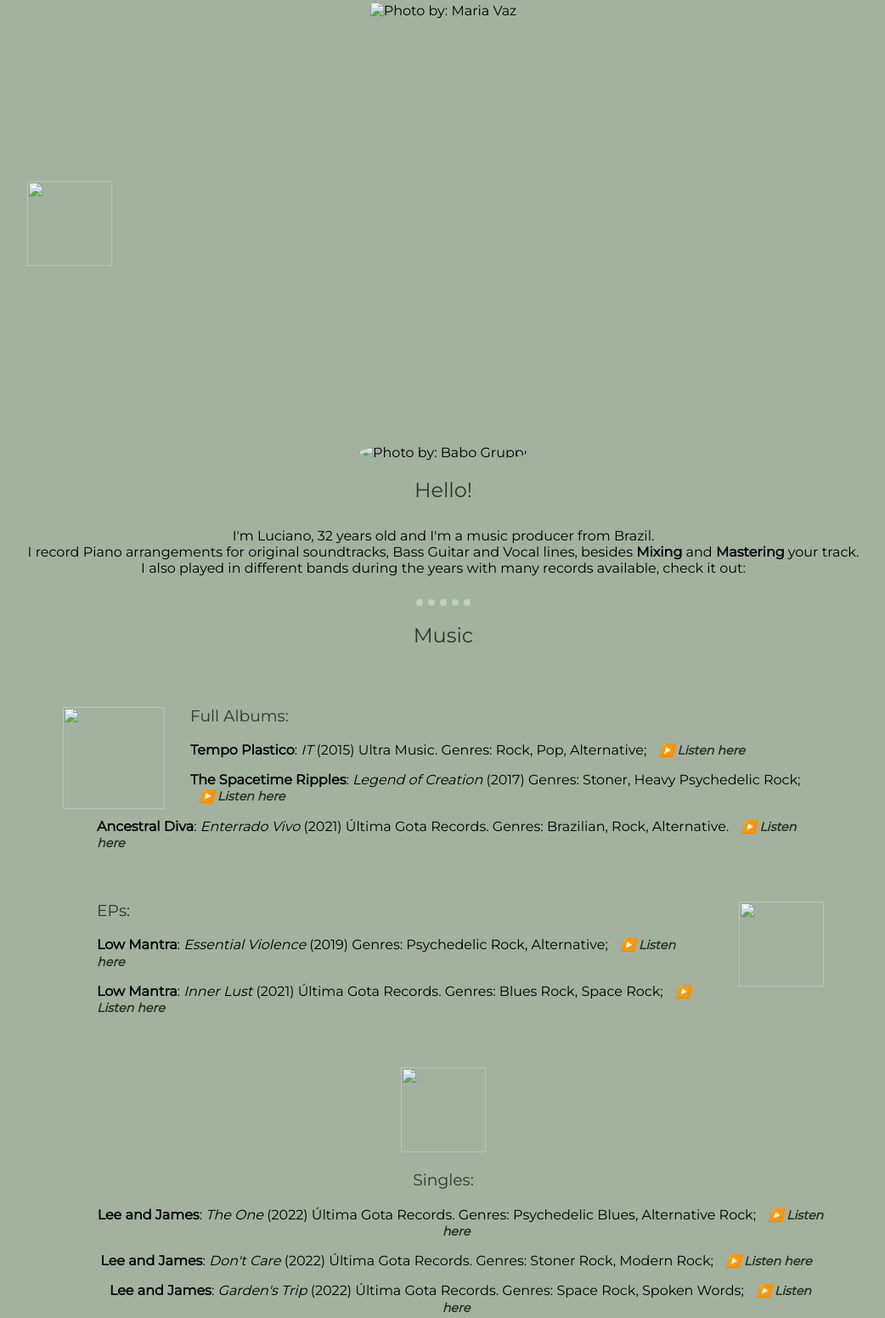
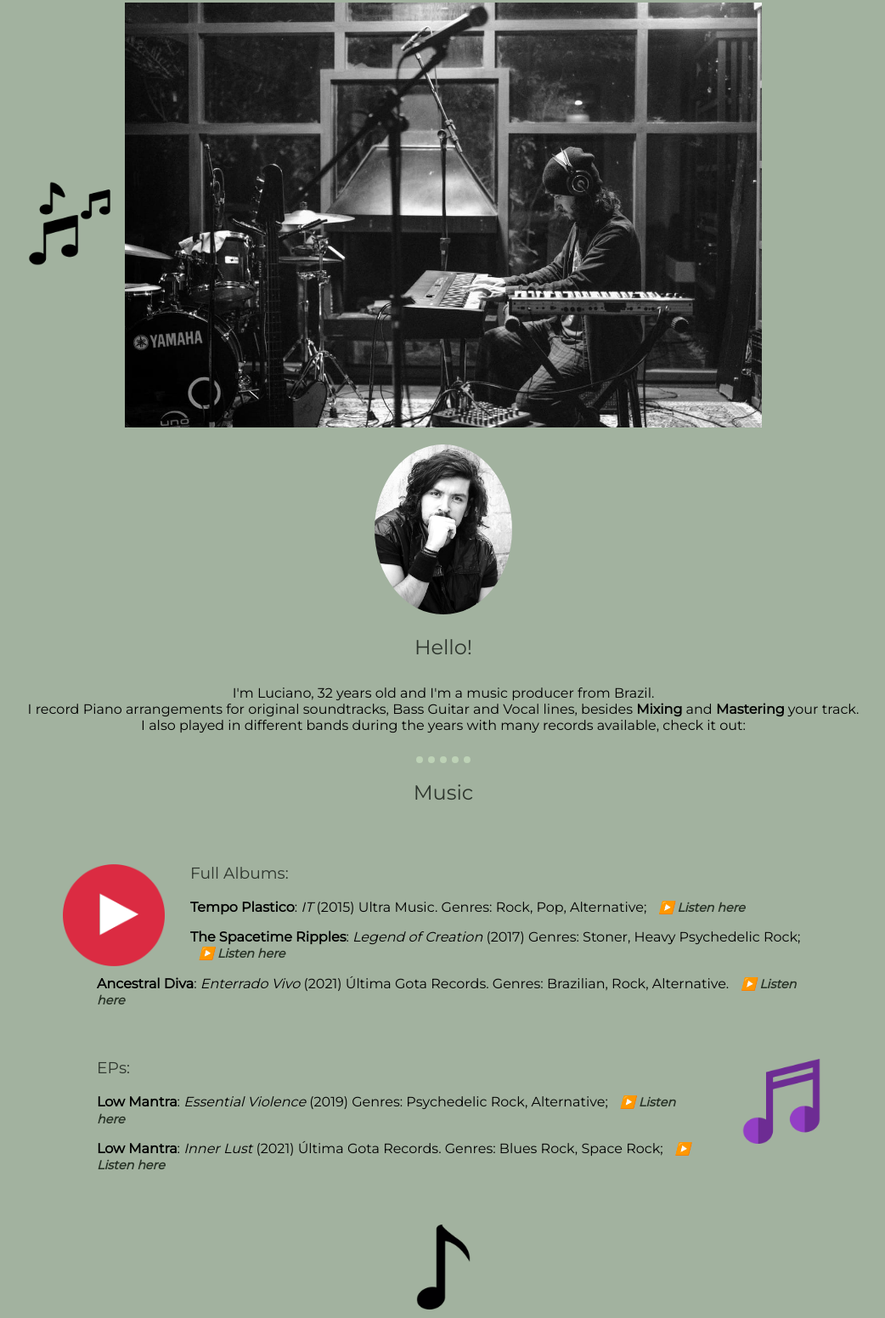
Before and after one commit to lucianobporto/Home-Page-New, a plain HTML site: page index.html in a window 1280 px wide. Shown: the part 287-1838 px from the top of the page at 85% size, without its empty margins (118-1160 px from the left). Drawn offline with Linux system fonts and the light colour scheme; files that its build step writes are made by us from their sources.

Commit message:
Update index.html

```diff
--- a/index.html
+++ b/index.html
@@ -4,7 +4,7 @@
     <meta charset="UTF-8">
     <title>Luciano B Porto - Homepage</title>
 
-<link rel="stylesheet" href="css/styles.css">
+<link rel="stylesheet" href="styles.css">
 <link rel="icon" href="favicon.ico">
 <link rel="preconnect" href="https://fonts.googleapis.com">
 <link rel="preconnect" href="https://fonts.gstatic.com" crossorigin>
@@ -16,15 +16,15 @@
     <div class="top-container">
     <h1>I'm Luciano</h1>
     <h2 class="producer"><p>a music <span><u>pro</span></u>ducer.</p></h2>
-    <img class="home-page"src="images/Luciano Home Page.jpg" alt="Photo by: Maria Vaz">
-    <img class="note-icon-top"src="images/Music Icon.png">
-    <img class="note-icon-bottom"src="images/Music Icon.png">
+    <img class="home-page"src="Luciano Home Page.jpg" alt="Photo by: Maria Vaz">
+    <img class="note-icon-top"src="Music Icon.png">
+    <img class="note-icon-bottom"src="Music Icon.png">
 
     </div>
 
     <div class="middle-container">
         <div class="profile">
-          <img class="profile-pic"src="images/IMG Profile 2023.jpg" alt="Photo by: Babo Gruppi">
+          <img class="profile-pic"src="IMG Profile 2023.jpg" alt="Photo by: Babo Gruppi">
           <h2>Hello!</h2>
           <p class="bio">I'm Luciano, 32 years old and I'm a music producer from Brazil.
         <br>I record Piano arrangements for original soundtracks, Bass Guitar and Vocal lines, besides <strong>Mixing</strong> and <strong>Mastering</strong> your track.
@@ -35,7 +35,7 @@
         <div class="music">
           <h2>Music</h2>
           <div class="music-row">
-            <img class="album" src="Images/Play.png" >
+            <img class="album" src="Play.png" >
             <h3>Full Albums: </h3>
             <p>
                 <ul><strong>Tempo Plastico</strong>: <em>IT</em> (2015) Ultra Music. Genres: Rock, Pop, Alternative; <a href="https://www.youtube.com/watch?v=lPSS7JkDmgA&ab_channel=TempoPlastico"><em><b>▶️ Listen here</em></b></a><br></ul>
@@ -44,7 +44,7 @@
             </p>
           </div>
           <div class="music-row">
-            <img class="ep" src="Images/ep.png">
+            <img class="ep" src="ep.png">
             <h3 class="EPs">EPs: </h3>
             <p>
                 <ul><strong>Low Mantra</strong>: <em>Essential Violence</em> (2019) Genres: Psychedelic Rock, Alternative; <a href="https://www.youtube.com/watch?v=QN48ladWKQY"><em><b>▶️ Listen here</em></b></a><br></ul>
@@ -52,7 +52,7 @@
             </p>
           </div>
           <div class="single-row">
-            <img class="single" src="Images/single.png">
+            <img class="single" src="single.png">
             <h3>Singles: </h3>
             <p>
                 <ul><strong>Lee and James</strong>: <em>The One</em> (2022) Última Gota Records. Genres: Psychedelic Blues, Alternative Rock; <a href="https://www.youtube.com/watch?v=ztxC_EeSxW8"><em><b>▶️ Listen here</em></b></a><br></ul>
```
